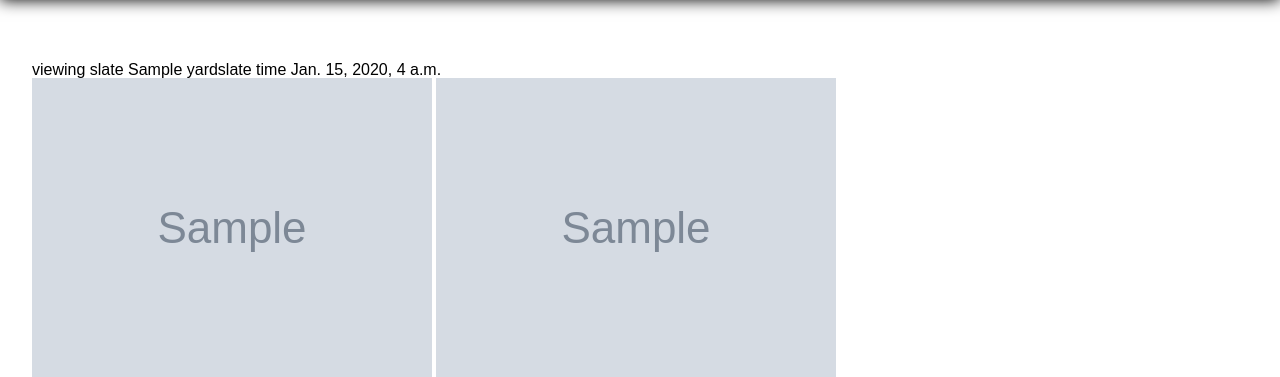
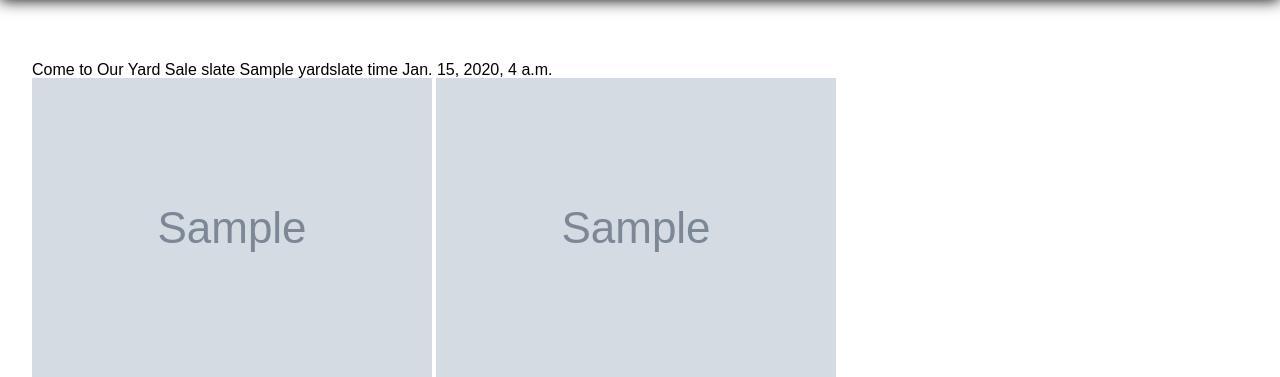
Before and after one commit to andrewkittredge/yard_slate, a Django app: template templates/printable_slate.html in a window 1280 px wide. Shown: the part 118-495 px from the top of the page. Run offline with Django 3.2, Linux system fonts and the light colour scheme; tables that the repository leaves empty hold one stand-in row (values such as "Sample post"); the template is opened without the code that fills it: values that come from a table or form of the project are taken from there, most other values are stand-ins (such as "Sample title", 1, 10 or a date in 2020); grey boxes marked "Sample" are stand-in pictures; some libraries are stand-ins or nearby versions.

Commit message:
come to our yardslate

```diff
--- a/templates/printable_slate.html
+++ b/templates/printable_slate.html
@@ -1,8 +1,8 @@
 {% extends 'base.html' %}
 {% block content %}
 {% load staticfiles %}
-
-viewing slate {{ slate.title }} time {{ slate.start_time }} </br>
+Come to Our Yard Sale
+slate {{ slate.title }} time {{ slate.start_time }} </br>
 
 <img src="{{ MEDIA_URL }}{{ slate.photo_one }}" />
 <img src="{{ MEDIA_URL }}{{ slate.photo_two }}" />
```
